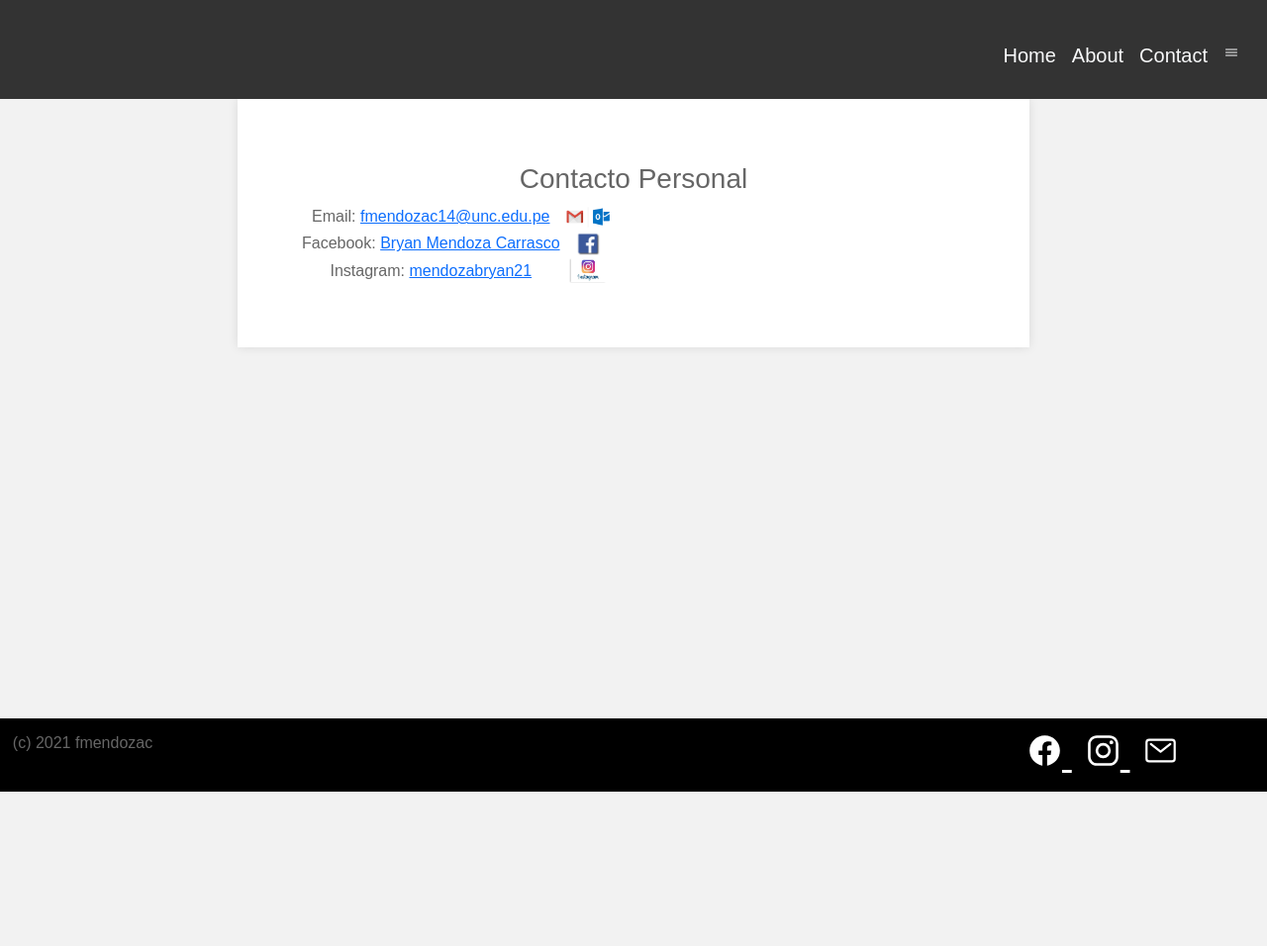
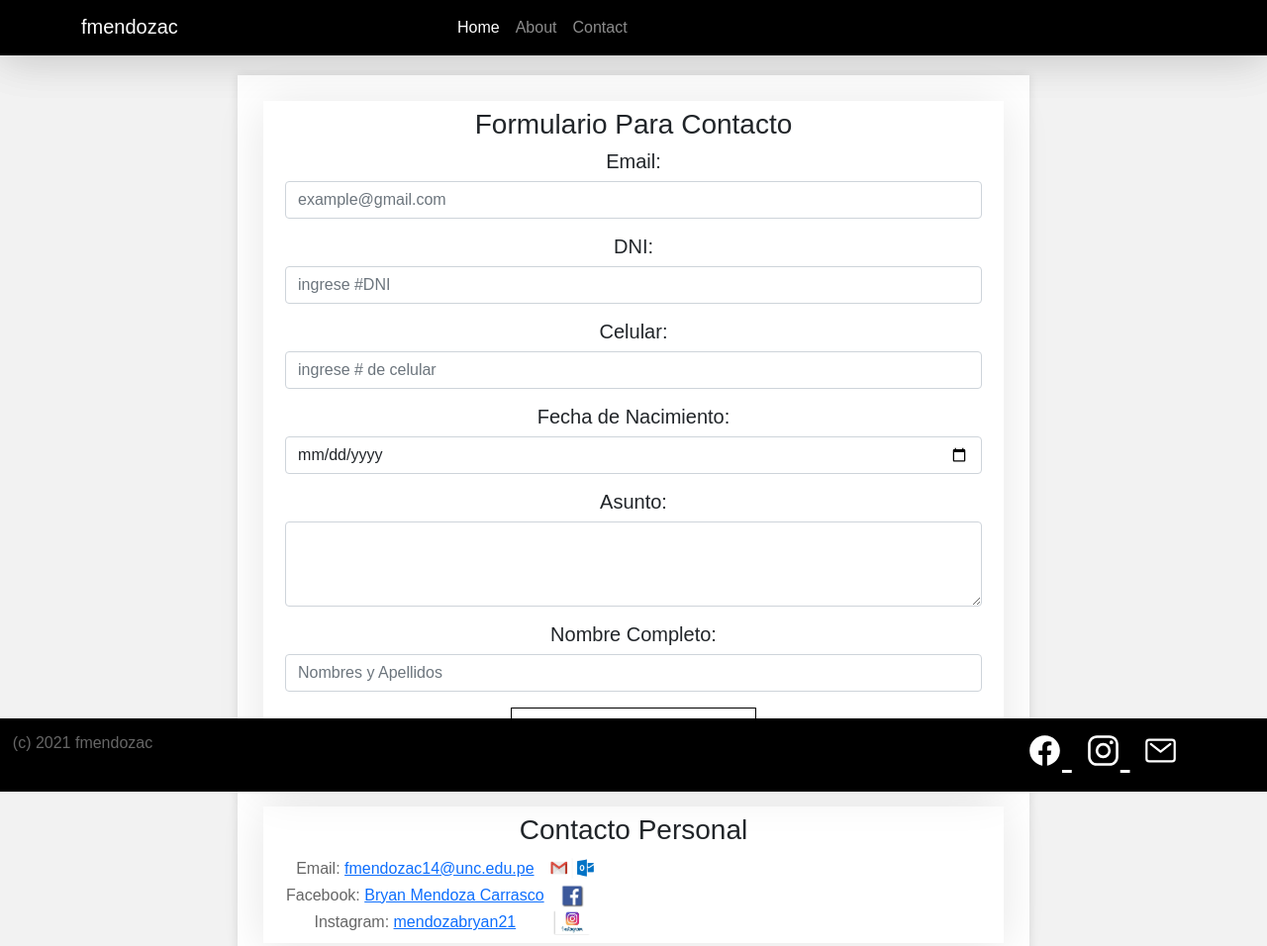
Before and after one commit to bmendozac/bmendozac.github.io, a plain HTML site: page contact.html in a window 1280 px wide. Shown: the top 956 px of the page at 99% size. Before the commit the page ends 800 px from the top, so only its background shows below. Drawn offline with nearby package versions, Linux system fonts and the light colour scheme.

Commit message:
Labora.04

```diff
--- a/contact.html
+++ b/contact.html
@@ -12,32 +12,28 @@
         <link rel="stylesheet" href="estilos/estilopersonal.css">
     </head>
     <body>
-        <header class="main-header">
-            <div class="row no-gutters">
-                <div class="col-lg-12">
-                    <nav class="navbar navbar-expand-lg">
-                        <button class="navbar-toggler" type="button" data-toggle="collapse" data-target="#navbarSupportedContent" aria-controls="navbarSupportedContent" aria-expanded="false" aria-label="Toggle navigation">
-                        <ion-icon name="menu-outlin lead-xl text-light"></ion-icon>
+        <header class="container_nav">
+            <nav class="container_nav navbar navbar-expand-lg navbar-dark bg-dark">
+                <div class="container">
+                    <div class="col-4">
+                        <a class="navbar-brand" href="#">fmendozac</a>
+                    </div>
+                    <div class="col-8 nav_items">
+                        <button class="navbar-toggler" type="button" data-bs-toggle="collapse"
+                            data-bs-target="#navbarNavAltMarkup" aria-controls="navbarNavAltMarkup" aria-expanded="false"
+                            aria-label="Toggle navigation">
+                            <span class="navbar-toggler-icon"></span>
                         </button>
-                        <div class="collapse navbar-collapse" id="navbarSupportedContent">
-                        <ul class="navbar-nav ml-auto">
-                            <li class="nav-item active">
-                            <a class="nav-link text-light lead" href="/index.html">Home</a>
-                            </li>
-                            <li class="nav-item">
-                            <a class="nav-link text-light lead" href="/about.html">About</a>
-                            </li>
-                            <li class="nav-item">
-                                <a class="nav-link text-light lead" href="/contact.html">Contact</a>
-                            </li>
-                            <li class="nav-item">
-                                <a class="nav-link text-light lead-xl" href="#"><ion-icon name="menu-outline"></ion-icon></a>
-                            </li>
-                        </ul>
+                        <div class="collapse nav_items navbar-collapse" id="navbarNavAltMarkup">
+                            <div class="navbar-nav">
+                                <a class="nav-link active" aria-current="page" href="index.html">Home</a>
+                                <a class="nav-link" href="about.html">About</a>
+                                <a class="nav-link" href="contact.html">Contact</a>
+                            </div>
                         </div>
-                    </nav>
+                    </div>
                 </div>
-            </div>
+            </nav>
         </header>
         <!--<header class="container_nav">
             <nav class="container_nav navbar navbar-expand-lg navbar-light bg-light">
@@ -63,8 +59,41 @@
             </nav>
         </header>-->
         <section class="main-content">
-            <div>
-                <h3>Contacto Personal</h3>
+            <div class="about-section">
+                <div >
+                    <h3 class="text-dark font-weight-bold">Formulario Para Contacto</h3>
+                </div>
+
+                <div class="mb-3">
+                    <h5 class="text-dark font-weight-bold" for="exampleFormControlInput1" class="form-label">Email:</h5>
+                    <input type="email" class="form-control" id="exampleFormControlInput1" placeholder="example@gmail.com">
+                  </div>
+                  <div class="mb-3">
+                    <h5 class="text-dark font-weight-bold" for="exampleFormControlInput2" class="form-label">DNI:</h5>
+                    <input type="number" class="form-control" id="exampleFormControlInput2" placeholder="ingrese #DNI">
+                  </div>
+                  <div class="mb-3">
+                    <h5 class="text-dark font-weight-bold" for="exampleFormControlInput3" class="form-label">Celular:</h5>
+                    <input type="number" class="form-control" id="exampleFormControlInput3" placeholder="ingrese # de celular">
+                  </div>
+                  <div class="mb-3">
+                    <h5 class="text-dark font-weight-bold" for="exampleFormControlInput4" class="form-label">Fecha de Nacimiento:</h5>
+                    <input type="date" class="form-control" id="exampleFormControlInput4" placeholder="ingrese fecha de nacimiento">
+                  </div>
+                  <div class="mb-3">
+                    <h5 class="text-dark font-weight-bold" for="exampleFormControlTextarea1" class="form-label">Asunto:</h5>
+                    <textarea class="form-control" id="exampleFormControlTextarea1" rows="3"></textarea>
+                  </div>
+                  <div class="mb-3">
+                    <h5 class="text-dark font-weight-bold" for="exampleFormControlInput5" class="form-label">Nombre Completo:</h5>
+                    <input type="text" class="form-control" id="exampleFormControlInput5" placeholder="Nombres y Apellidos">
+                  </div>
+                  <div class="col-auto">
+                    <button type="submit" class="btn btn-primary mb-3">Confirmar y Enviar</button>
+                  </div>
+            </div>
+            <div class="about-section"  style="justify-content: center;">
+                <h3 class="text-dark font-weight-bold">Contacto Personal</h3>
                 <table>
                     <tr>
                         <td>Email: <a href="correo:fmendozac14@unc.edu.pe">fmendozac14@unc.edu.pe</a></td>
--- a/estilos/estilopersonal.css
+++ b/estilos/estilopersonal.css
@@ -1,3 +1,4 @@
+
 body{
     margin: 0;
     padding: 0;
@@ -6,7 +7,6 @@ body{
     background: #f2f2f2;
     font-size: 1em;
     line-height: 1.5em;
-    padding-top: 80px;
 }
 h1{
     font-size: 2.3em;
@@ -22,59 +22,24 @@ p{
     padding: 2%;
     border-radius: 50%;
 }
-.main-header{
-    background: #333;
+
+.btn-primary{
+    background-color: transparent;
+    border: 1px solid black;
+    border-radius: 0;
+    color:black;
+    padding: .7rem 2.5rem;
+    font-size: 1.25rem;
+}
+.btn-primary:hover{
+    background-color:black;
     color: white;
-    height: 100px;
-    width: 100%;
-    left: 0;
-    top: 0;
-    position: fixed;
+    border: 1px solid black;
 }
-    .main-header a {
-        color: white;
-    }
-
-.logo-header{
-    float: left;
-    padding: 15px 0 0 20px;
-    text-decoration: none;
+.container_nav {
+    background-color:black !important;
+    box-shadow: 0 4px 46px rgba(0,0,0,.1);
 }
-    .logo-header:hover{
-        color: #0b76a6;
-    }
-    .logo-header .site-name{
-        display: block;
-        font-weight: 700;
-        font-size: 1.2em;
-    }
-    .logo-header .site-desc{
-        display: block;
-        font-weight: 300;
-        font-size: 0.8em;
-        color: #999;
-    }
-nav{
-    float: right;
-}
-    nav ul{
-        margin: 0;
-        padding: 0;
-        list-style: none;
-        padding-right: 20px;
-    }
-        nav ul li{
-            display: inline-block;
-            line-height: 80px;
-        }
-            nav ul li a{
-                display: block;
-                padding: 0 10px;
-                text-decoration: none;
-            }
-                nav ul li a:hover{
-                    background: #0b76a6;
-                }
 .main-content{
     background: white;
     text-align: center;
@@ -82,7 +47,7 @@ nav{
     max-width: 800px;
     margin: 20px auto;
     box-shadow: 0 0 10px rgba(0,0,0,.1);
-    padding: 5%;
+    padding: 2%;
 }
 .main-content .content{
     padding: 40px;
```
Also changed, not shown: about.html (+19 -23 lines).
